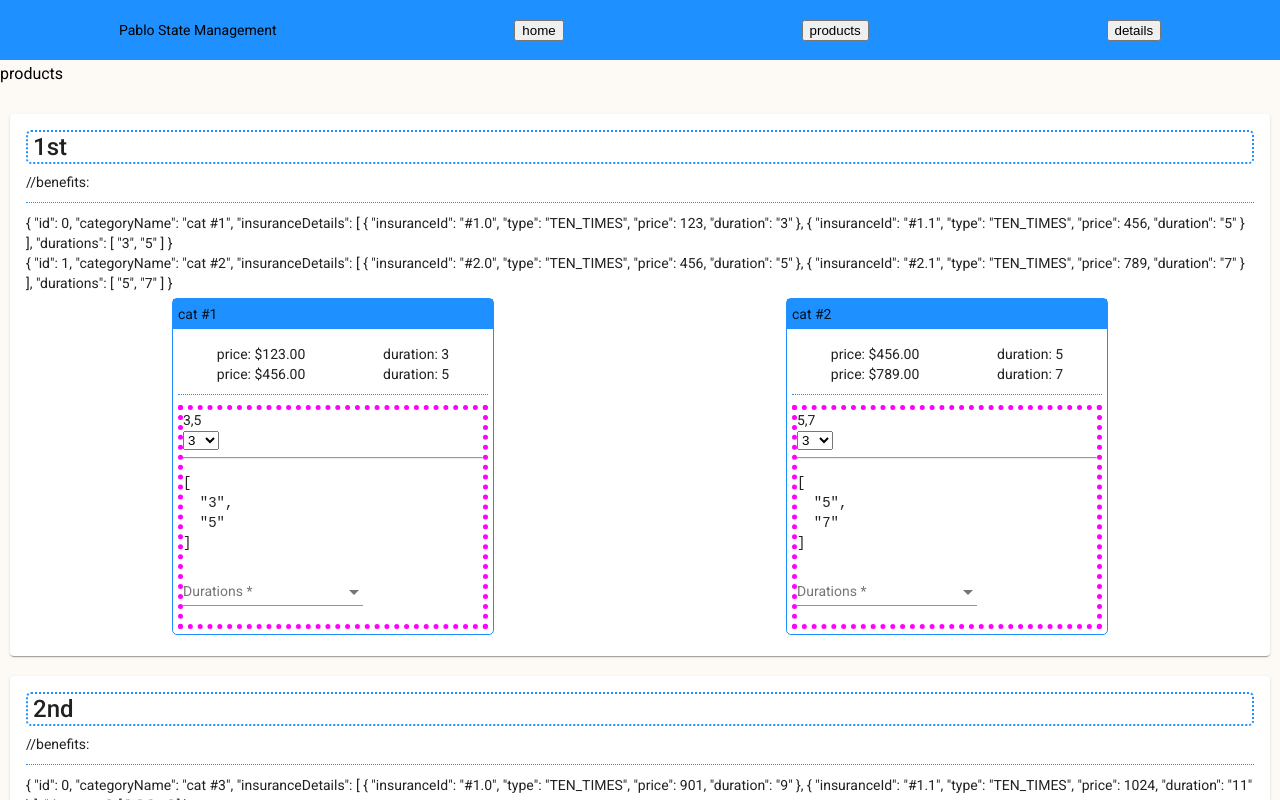
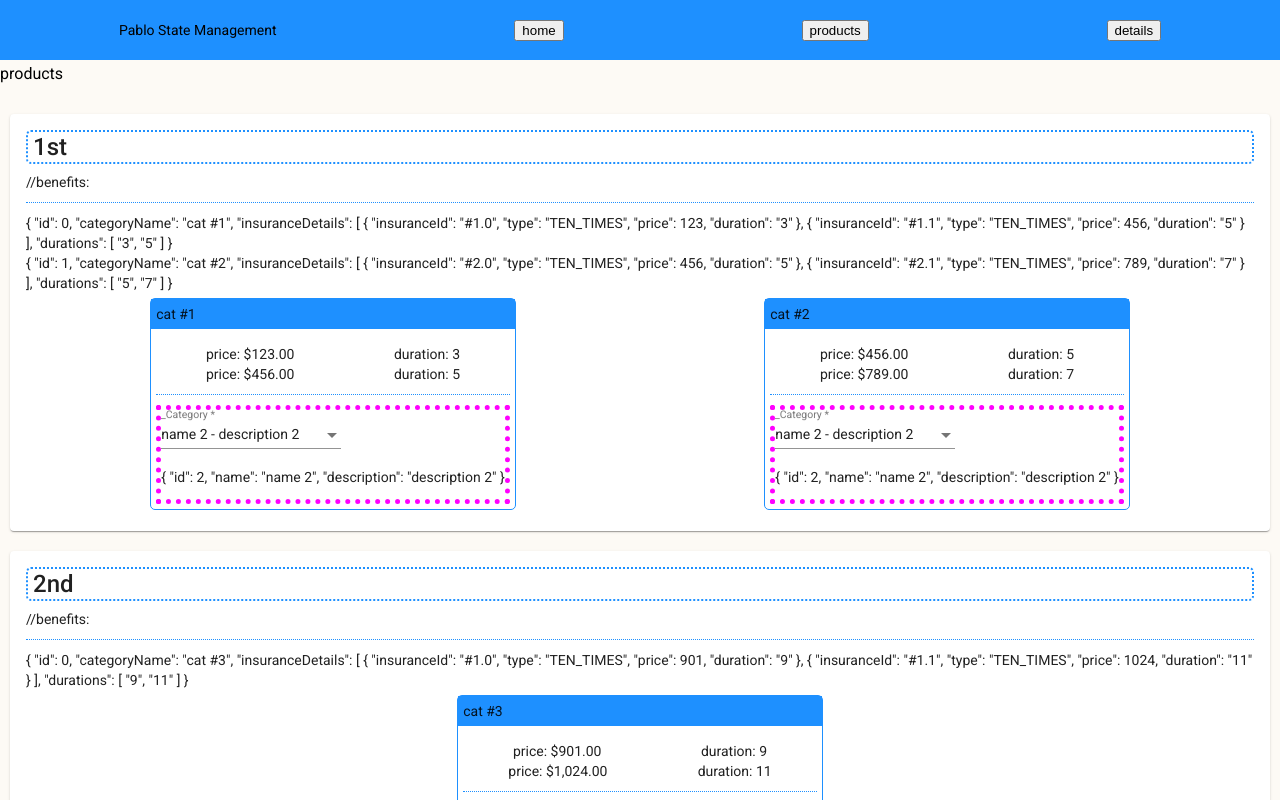
Before and after one commit to pawel-stolka/pg, an Angular app: page /products in a window 1280 px wide. Shown: the top 800 px of the page. Built offline with nearby package versions, Linux system fonts and the light colour scheme.

Commit message:
at last - works :)

```diff
--- a/src/app/features/products/categories/categories.component.html
+++ b/src/app/features/products/categories/categories.component.html
@@ -18,6 +18,23 @@
       <div class="divider"></div>
 
       <div class="select">
+        <form [formGroup]="patientCategory">
+          <mat-form-field class="full-width">
+            <mat-select placeholder="_Category" formControlName="category">
+              <mat-option>--</mat-option>
+              <mat-option
+                *ngFor="let category of patientCategories"
+                [value]="category"
+              >
+                {{ category.name }} - {{ category.description }}
+              </mat-option>
+            </mat-select>
+          </mat-form-field>
+          <p>{{patientCategory.get('category')?.value | json}}</p>
+        </form>
+      </div>
+
+      <div class="select0">
         <div>{{ category.durations }}</div>
         <!-- <ng-container *ngIf="animals.length > 0">
           <select name="items" id="items" [formControl]="animalCtrl">
@@ -32,7 +49,7 @@
               {{ durations[id] }}
             </option>
           </select>
-          <hr>
+          <hr />
 
           <pre>{{ category.durations | json }}</pre>
           <mat-form-field>
--- a/src/app/features/products/categories/categories.component.scss
+++ b/src/app/features/products/categories/categories.component.scss
@@ -1,6 +1,11 @@
 .container {
   display: flex;
   justify-content: space-around;
+}
+
+.select0 {
+  display: none;
+  // visibility: hidden;
 }
 
 .card {
--- a/src/app/features/products/categories/categories.component.ts
+++ b/src/app/features/products/categories/categories.component.ts
@@ -1,5 +1,10 @@
 import { ChangeDetectionStrategy, Component, Input } from '@angular/core';
-import { FormControl, Validators } from '@angular/forms';
+import {
+  FormBuilder,
+  FormControl,
+  FormGroup,
+  Validators,
+} from '@angular/forms';
 import { Observable, delay, of } from 'rxjs';
 import { Category } from 'src/app/services/product.service';
 
@@ -14,8 +19,41 @@ export class CategoriesComponent {
 
   durations$: Observable<string[]>;
 
-  durationForm: FormControl = new FormControl();//'bla', Validators.required);
+  durationForm: FormControl = new FormControl(); //'bla', Validators.required);
 
+  patientCategory: FormGroup; // = new FormGroup(null);
+
+  patientCategories = [
+    {
+      id: 1,
+      name: 'name 1',
+      description: 'description 1',
+    },
+    {
+      id: 2,
+      name: 'name 2',
+      description: 'description 2',
+    },
+    {
+      id: 3,
+      name: 'name 3',
+      description: 'description 3',
+    },
+  ];
+
+  constructor(private fb: FormBuilder) {
+    this.durations$ = getDurations();
+    this.patientCategory = this.fb.group({
+      category: [null, Validators.required],
+    });
+    const toSelect = this.patientCategories.find((c) => c.id == 2);
+    this.patientCategory.get('category')?.setValue(toSelect);
+  }
+
+  ngOnInit() {
+  }
+
+  /*
   animalsSub: any = null;
   animals: string[] = [];
   animalCtrl: FormControl = new FormControl();
@@ -47,16 +85,15 @@ export class CategoriesComponent {
   };
 
   getDurations = (): Observable<string[]> => of(mockDurations).pipe(delay(1500));
-
+*/
 }
 
-const mockDurations: string[] = [
-  '3', '5', '8', '11'
-]
+const getDurations = (): Observable<string[]> =>
+  of(mockDurations).pipe(delay(1500));
 
-const mockAnimals: string[] = [
-  'Lion', 'Tiger', 'Dog', 'Cat'
-]
+const mockDurations: string[] = ['3', '5', '8', '11'];
+
+const mockAnimals: string[] = ['Lion', 'Tiger', 'Dog', 'Cat'];
 
 const mockAnimals0: Animal[] = [
   { name: 'Dog', sound: 'Woof!' },
```
